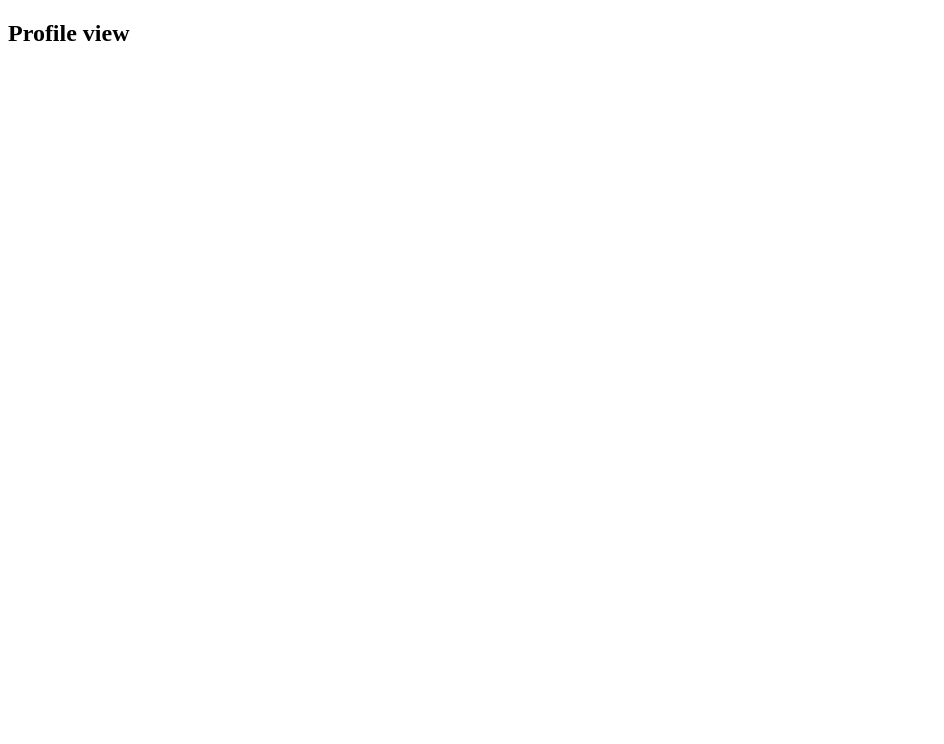
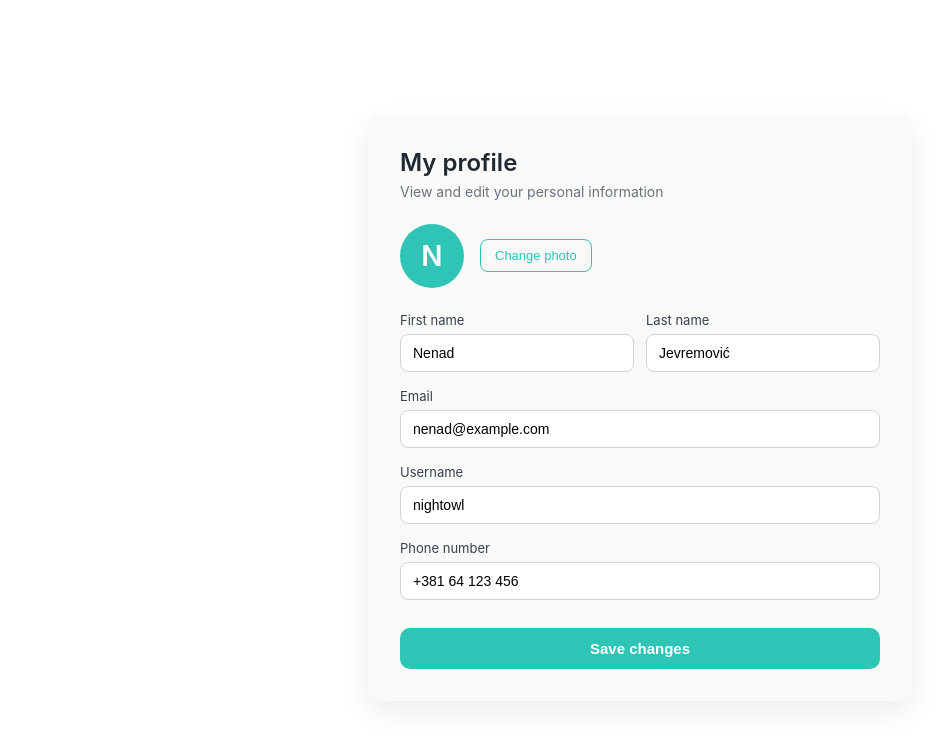
Before and after one commit to kzi-nastava/mrs-team29, an Angular app in the folder frontend/web/driverr-ui/: page /profile in a window 1280 px wide. Shown: the top 744 px of the page, without its empty margins (0-944 px from the left). Built offline with nearby package versions, Linux system fonts and the light colour scheme.

Commit message:
feat: Register UI
Created Register html and css files

```diff
--- a/frontend/web/driverr-ui/src/app/pages/profile/profile.component.css
+++ b/frontend/web/driverr-ui/src/app/pages/profile/profile.component.css
@@ -0,0 +1,115 @@
+.profile-page {
+  min-height: 100vh;
+  display: flex;
+  align-items: center;
+  justify-content: center;
+  background: #ffffff;
+  font-family: 'Inter', system-ui, sans-serif;
+}
+
+.profile-card {
+  width: 100%;
+  max-width: 480px;
+  padding: 32px;
+  background: #f9f9f7;
+  border-radius: 14px;
+  box-shadow: 0 10px 30px rgba(0, 0, 0, 0.08);
+}
+
+.title {
+  margin: 0;
+  font-size: 24px;
+  font-weight: 600;
+  color: #1f2933;
+}
+
+.subtitle {
+  margin: 6px 0 24px;
+  font-size: 14px;
+  color: #6b7280;
+}
+
+/* Avatar */
+.avatar-section {
+  display: flex;
+  align-items: center;
+  gap: 16px;
+  margin-bottom: 24px;
+}
+
+.avatar {
+  width: 64px;
+  height: 64px;
+  border-radius: 50%;
+  background: #2ec4b6;
+  color: #ffffff;
+  font-size: 28px;
+  font-weight: 600;
+  display: flex;
+  align-items: center;
+  justify-content: center;
+}
+
+.secondary-btn {
+  background: transparent;
+  border: 1px solid #2ec4b6;
+  color: #2ec4b6;
+  padding: 8px 14px;
+  border-radius: 8px;
+  font-size: 13px;
+  cursor: pointer;
+}
+
+.secondary-btn:hover {
+  background: rgba(46, 196, 182, 0.1);
+}
+
+/* Form */
+.form-row {
+  display: flex;
+  gap: 12px;
+}
+
+.form-group {
+  display: flex;
+  flex-direction: column;
+  margin-bottom: 16px;
+  flex: 1;
+}
+
+label {
+  font-size: 13px;
+  margin-bottom: 6px;
+  color: #374151;
+}
+
+input {
+  padding: 10px 12px;
+  border-radius: 8px;
+  border: 1px solid #d1d5db;
+  font-size: 14px;
+}
+
+input:focus {
+  outline: none;
+  border-color: #2ec4b6;
+  box-shadow: 0 0 0 2px rgba(46, 196, 182, 0.2);
+}
+
+/* Save button */
+.primary-btn {
+  width: 100%;
+  margin-top: 12px;
+  padding: 12px;
+  background: #2ec4b6;
+  color: #ffffff;
+  border: none;
+  border-radius: 10px;
+  font-size: 15px;
+  font-weight: 600;
+  cursor: pointer;
+}
+
+.primary-btn:hover {
+  background: #28b3a7;
+}
--- a/frontend/web/driverr-ui/src/app/pages/profile/profile.component.html
+++ b/frontend/web/driverr-ui/src/app/pages/profile/profile.component.html
@@ -1 +1,44 @@
-<h2>Profile view</h2>
+<div class="profile-page">
+  <div class="profile-card">
+    <h1 class="title">My profile</h1>
+    <p class="subtitle">View and edit your personal information</p>
+
+    <div class="avatar-section">
+      <div class="avatar">N</div>
+      <button class="secondary-btn">Change photo</button>
+    </div>
+
+    <form>
+      <div class="form-row">
+        <div class="form-group">
+          <label for="firstName">First name</label>
+          <input type="text" id="firstName" value="Nenad" />
+        </div>
+
+        <div class="form-group">
+          <label for="lastName">Last name</label>
+          <input type="text" id="lastName" value="Jevremović" />
+        </div>
+      </div>
+
+      <div class="form-group">
+        <label for="email">Email</label>
+        <input type="email" id="email" value="nenad@example.com" />
+      </div>
+
+      <div class="form-group">
+        <label for="username">Username</label>
+        <input type="text" id="username" value="nightowl" />
+      </div>
+
+      <div class="form-group">
+        <label for="phone">Phone number</label>
+        <input type="text" id="phone" value="+381 64 123 456" />
+      </div>
+
+      <button type="submit" class="primary-btn">
+        Save changes
+      </button>
+    </form>
+  </div>
+</div>
--- a/frontend/web/driverr-ui/src/app/pages/register/register.component.css
+++ b/frontend/web/driverr-ui/src/app/pages/register/register.component.css
@@ -0,0 +1,98 @@
+.register-page {
+  min-height: 100vh;
+  display: flex;
+  align-items: center;
+  justify-content: center;
+  background: #ffffff;
+  font-family: 'Inter', system-ui, sans-serif;
+}
+
+.register-card {
+  width: 100%;
+  max-width: 420px;
+  padding: 32px;
+  background: #f9f9f7;
+  border-radius: 14px;
+  box-shadow: 0 10px 30px rgba(0, 0, 0, 0.08);
+}
+
+.title {
+  margin: 0;
+  font-size: 24px;
+  font-weight: 600;
+  color: #1f2933;
+}
+
+.subtitle {
+  margin: 6px 0 24px;
+  font-size: 14px;
+  color: #6b7280;
+}
+
+/* Form layout */
+.form-row {
+  display: flex;
+  gap: 12px;
+}
+
+.form-group {
+  display: flex;
+  flex-direction: column;
+  margin-bottom: 16px;
+  flex: 1;
+}
+
+label {
+  font-size: 13px;
+  margin-bottom: 6px;
+  color: #374151;
+}
+
+input {
+  padding: 10px 12px;
+  border-radius: 8px;
+  border: 1px solid #d1d5db;
+  font-size: 14px;
+}
+
+input:focus {
+  outline: none;
+  border-color: #2ec4b6;
+  box-shadow: 0 0 0 2px rgba(46, 196, 182, 0.2);
+}
+
+/* Button */
+.primary-btn {
+  width: 100%;
+  margin-top: 12px;
+  padding: 12px;
+  background: #2ec4b6;
+  color: #ffffff;
+  border: none;
+  border-radius: 10px;
+  font-size: 15px;
+  font-weight: 600;
+  cursor: pointer;
+}
+
+.primary-btn:hover {
+  background: #28b3a7;
+}
+
+/* Footer */
+.footer-text {
+  margin-top: 18px;
+  font-size: 13px;
+  text-align: center;
+  color: #6b7280;
+}
+
+.footer-text a {
+  color: #2ec4b6;
+  text-decoration: none;
+  font-weight: 500;
+}
+
+.footer-text a:hover {
+  text-decoration: underline;
+}
--- a/frontend/web/driverr-ui/src/app/pages/register/register.component.html
+++ b/frontend/web/driverr-ui/src/app/pages/register/register.component.html
@@ -1 +1,49 @@
-<h2>Register</h2>
+<div class="register-page">
+  <div class="register-card">
+    <h1 class="title">Create account</h1>
+    <p class="subtitle">Sign up to get started</p>
+
+    <form>
+      <div class="form-row">
+        <div class="form-group">
+          <label for="firstName">First name</label>
+          <input type="text" id="firstName" placeholder="John" />
+        </div>
+
+        <div class="form-group">
+          <label for="lastName">Last name</label>
+          <input type="text" id="lastName" placeholder="Doe" />
+        </div>
+      </div>
+
+      <div class="form-group">
+        <label for="email">Email</label>
+        <input type="email" id="email" placeholder="you@example.com" />
+      </div>
+
+      <div class="form-group">
+        <label for="username">Username</label>
+        <input type="text" id="username" placeholder="johndoe" />
+      </div>
+
+      <div class="form-group">
+        <label for="password">Password</label>
+        <input type="password" id="password" placeholder="••••••••" />
+      </div>
+
+      <div class="form-group">
+        <label for="confirmPassword">Confirm password</label>
+        <input type="password" id="confirmPassword" placeholder="••••••••" />
+      </div>
+
+      <button type="submit" class="primary-btn">
+        Create account
+      </button>
+    </form>
+
+    <p class="footer-text">
+      Already have an account?
+      <a routerLink="/login">Log in</a>
+    </p>
+  </div>
+</div>
```
